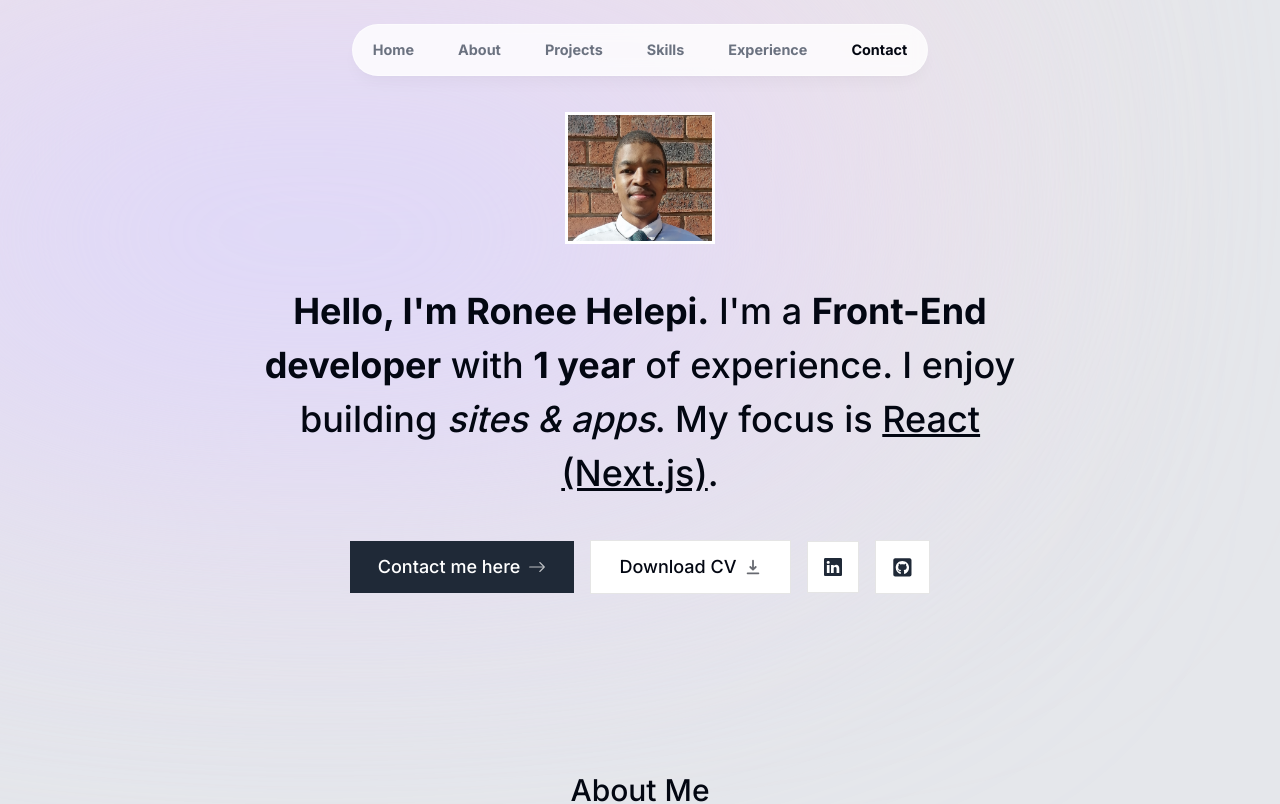
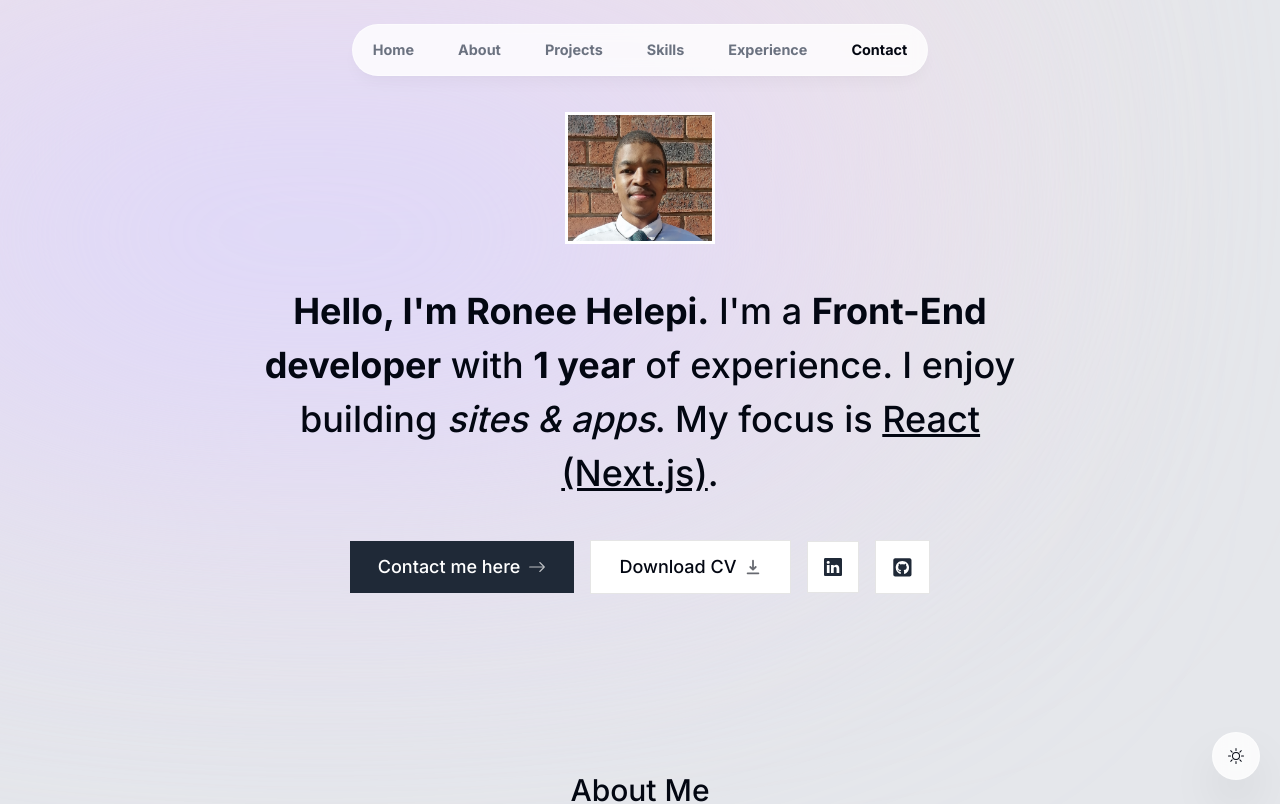
Before and after one commit to RONHEL235/portfolio-website, a Next.js app: page / in a window 1280 px wide. Shown: the top 804 px of the page. Built offline with nearby package versions, Linux system fonts and the light colour scheme; no server answers.

Commit message:
Implemented useEffect hook to sync website theme toggle with local storage and system theme settings.

```diff
--- a/app/layout.tsx
+++ b/app/layout.tsx
@@ -4,6 +4,7 @@
 import { Inter } from 'next/font/google'
 import ActiveSectionContextProvider from '@/context/active-section-context'
 import { Toaster } from 'react-hot-toast'
+import ThemeSwitch from '@/components/theme-switch'
 
 const inter = Inter({ subsets: ['latin'] })
 
@@ -20,7 +21,7 @@
   return (
     <html lang="en" className="!scroll-smooth">
       <body className={`${inter.className}
-      bg-gray-200 text-gray-950 relative`}>
+      bg-gray-200 text-gray-950 relative dark:bg-gray-900 dark:text-gray-50 dark:text-opacity-90`}>
         <div className="bg-[#fbe2e3] relative top-[-6rem] -z-10 right-[11rem] h-[31.25rem] w-[31.25rem] rounded-full blur-[10rem] sm:w-[68.75rem]"></div>
         <div className="bg-[#dbd7fb] absolute top-[-1rem] -z-10 left-[-35rem] h-[31.25rem] w-[50rem] rounded-full blur-[10rem] sm:w-[68.75rem] md:left-[-33rem] lg:left-[-28rem] xl:left-[-15rem] 2xl:left-[-5rem]"></div>
         <ActiveSectionContextProvider>
@@ -29,6 +30,8 @@
         <Footer />
         <Toaster position="bottom-right" />
         </ActiveSectionContextProvider>
+
+        <ThemeSwitch />
         </body>
     </html>
   )
--- /dev/null
+++ b/components/theme-switch.tsx
@@ -0,0 +1,45 @@
+"use client"
+
+import React, { useEffect, useState } from 'react'
+import { BsMoon, BsSun } from 'react-icons/bs'
+
+type Theme = "light" | "dark"
+
+export default function ThemeSwitch() {
+  const [theme, setTheme] = useState<Theme>("light")
+
+  const toggleTheme = () => {
+    if (theme === "light") {
+        setTheme("dark")
+        window.localStorage.setItem("theme", "dark")
+        document.documentElement.classList.add("dark")
+    } else {
+        setTheme("light")
+        window.localStorage.setItem("theme", "light")
+        document.documentElement.classList.remove("dark")
+    }
+  }
+
+  useEffect(() => {
+    const localTheme = window.localStorage.getItem("theme") as Theme | null
+
+    if (localTheme) {
+        setTheme(localTheme)
+
+        if (localTheme === "dark") {
+            document.documentElement.classList.add("dark")
+        }
+    } else if (window.matchMedia("(prefers-color-scheme: dark)").matches) {
+        setTheme("dark")
+        document.documentElement.classList.add("dark")
+    }
+  }, [])
+
+  return (
+    <button
+    className="fixed bottom-5 right-5 bg-white w-[3rem] h-[3rem] bg-opacity-80 backdrop-blur-[0.5rem] border border-white border-opacity-40 shadow-2xl rounded-full flex items-center justify-center hover:scale-[1.15] active:scale-105 transition-all"
+    onClick={toggleTheme}>
+        {theme === "light" ? <BsSun /> : <BsMoon />}
+    </button>
+  )
+}
--- a/tailwind.config.js
+++ b/tailwind.config.js
@@ -15,4 +15,5 @@
     },
   },
   plugins: [],
+  darkMode: "class"
 }
```
